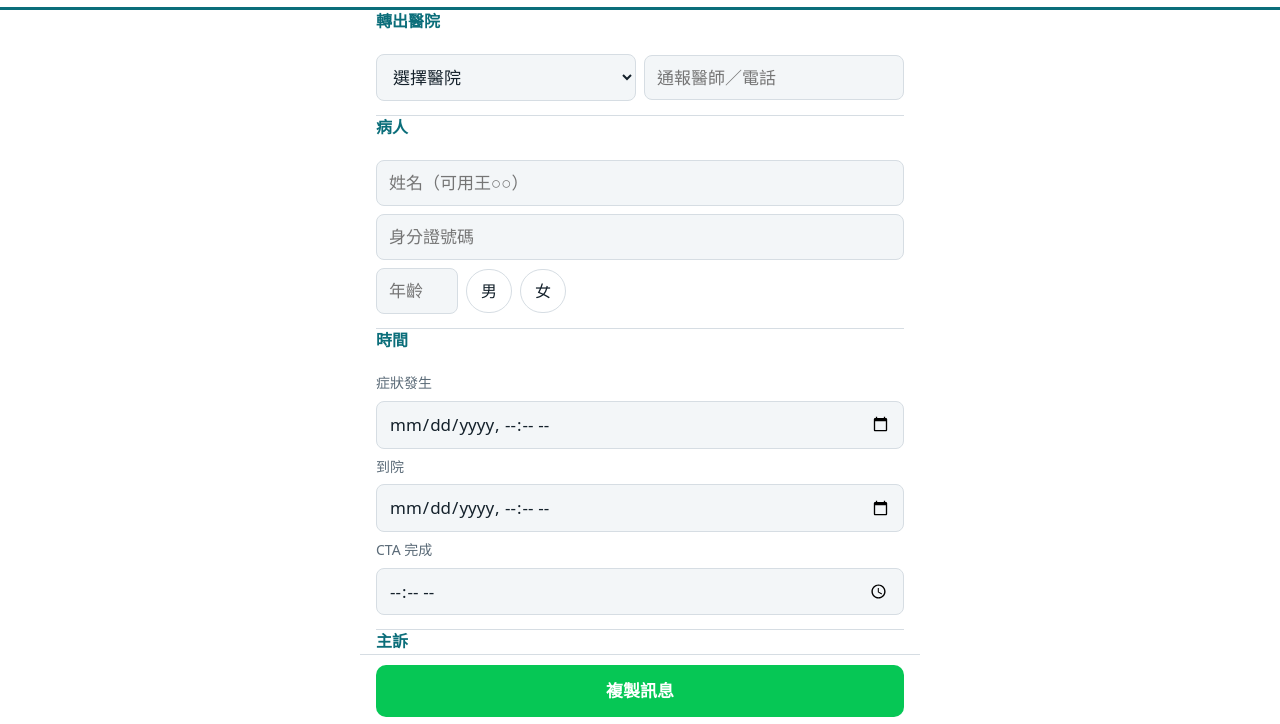
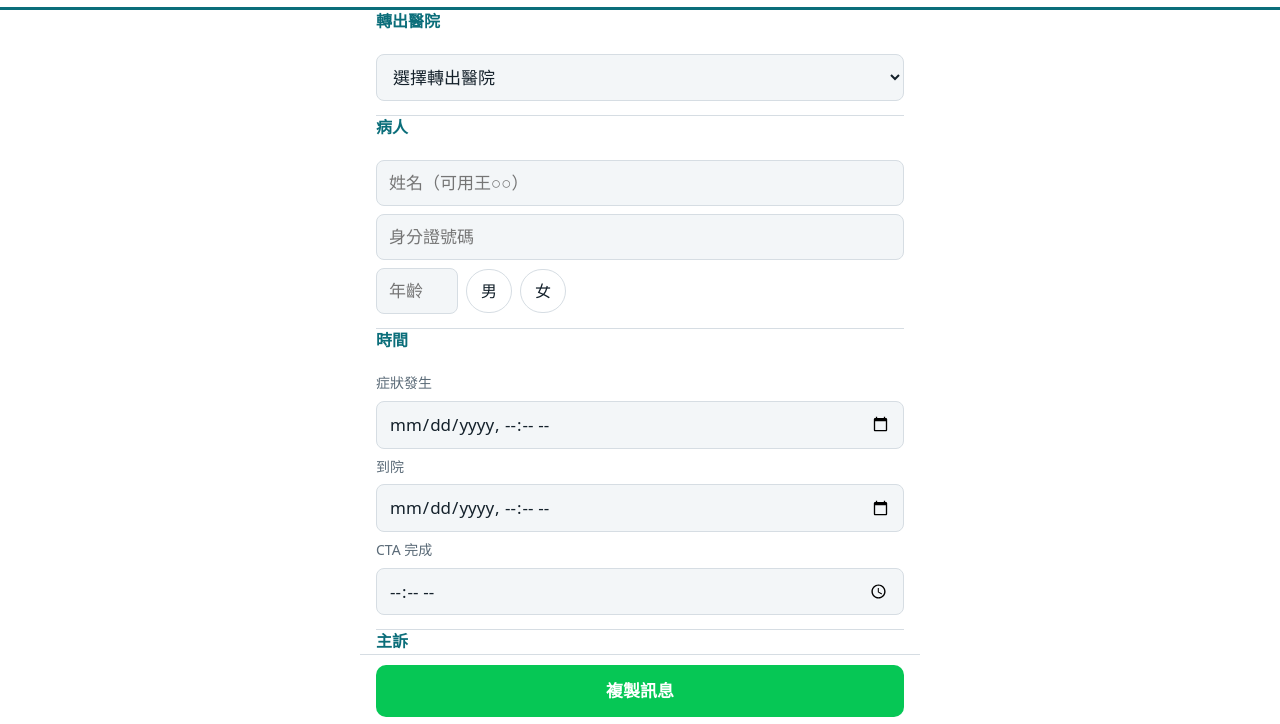
Before and after one commit to shin90188/East-aortic-referral-2026, a plain HTML site: page index.html in a window 1280 px wide. Shown: the part 73-797 px from the top of the page. Drawn offline with Linux system fonts and the light colour scheme.

Commit message:
Add files via upload

```diff
--- a/index.html
+++ b/index.html
@@ -62,13 +62,26 @@
 <fieldset>
   <legend>轉出醫院</legend>
   <div class="row">
-    <select id="hospital" class="w-half">
-      <option value="">選擇醫院</option>
-      <option>花蓮慈濟</option><option>花蓮門諾</option><option>部立花蓮</option><option>部立玉里</option>
-      <option>台東馬偕</option><option>部立台東</option><option>台東基督教</option><option>關山慈濟</option><option>玉里慈濟</option>
-      <option>其他</option>
+    <select id="hospital" class="w-full">
+      <option value="">選擇轉出醫院</option>
+      <option>佛教慈濟醫療財團法人花蓮慈濟醫院</option>
+      <option>佛教慈濟醫療財團法人玉里慈濟醫院</option>
+      <option>衛生福利部花蓮醫院</option>
+      <option>衛生福利部花蓮醫院豐濱原住民分院</option>
+      <option>國軍花蓮總醫院</option>
+      <option>臺灣基督教門諾會醫療財團法人門諾醫院</option>
+      <option>臺灣基督教門諾會醫療財團法人門諾醫院壽豐分院</option>
+      <option>臺北榮民總醫院玉里分院</option>
+      <option>臺北榮民總醫院鳳林分院</option>
+      <option>衛生福利部玉里醫院</option>
+      <option>衛生福利部台東醫院</option>
+      <option>衛生福利部台東醫院成功分院</option>
+      <option>馬偕紀念醫院台東分院</option>
+      <option>台東基督教醫院</option>
+      <option>臺北榮民總醫院台東分院</option>
+      <option>台東聖母醫院</option>
+      <option>佛教慈濟醫療財團法人關山慈濟醫院</option>
     </select>
-    <input type="text" id="reporter" class="w-half" placeholder="通報醫師／電話">
   </div>
 </fieldset>
 
@@ -243,7 +256,7 @@ function collect(){
   const now = new Date();
   return {
     通報時間: `${now.getFullYear()}/${now.getMonth()+1}/${now.getDate()} ${String(now.getHours()).padStart(2,'0')}:${String(now.getMinutes()).padStart(2,'0')}`,
-    轉出醫院: $('hospital').value, 通報者: $('reporter').value,
+    轉出醫院: $('hospital').value,
     姓名: $('name').value, ID: $('pid').value, 年齡: $('age').value, 性別: pressed('sex')[0]||'',
     症狀發生: fmt($('t_onset').value), 到院: fmt($('t_arrive').value), CTA完成: $('t_cta').value,
     主訴: [...pressed('cc'), $('cc_other').value].filter(Boolean).join('、'),
@@ -265,7 +278,7 @@ function collect(){
 
 function message(d){
   const L = [];
-  L.push(`【轉診通報】${d.轉出醫院||'（醫院）'} ${d.通報者}`.trim());
+  L.push(`【轉診通報】${d.轉出醫院||'（醫院）'}`);
   L.push(`姓名 ${d.姓名||'—'}　${d.年齡||'—'}歲 ${d.性別||''}`.trim());
   L.push(`ID ${d.ID||'—'}`);
   L.push(`症狀 ${d.症狀發生||'—'}｜到院 ${d.到院||'—'}｜CTA ${d.CTA完成||'—'}`);
```
